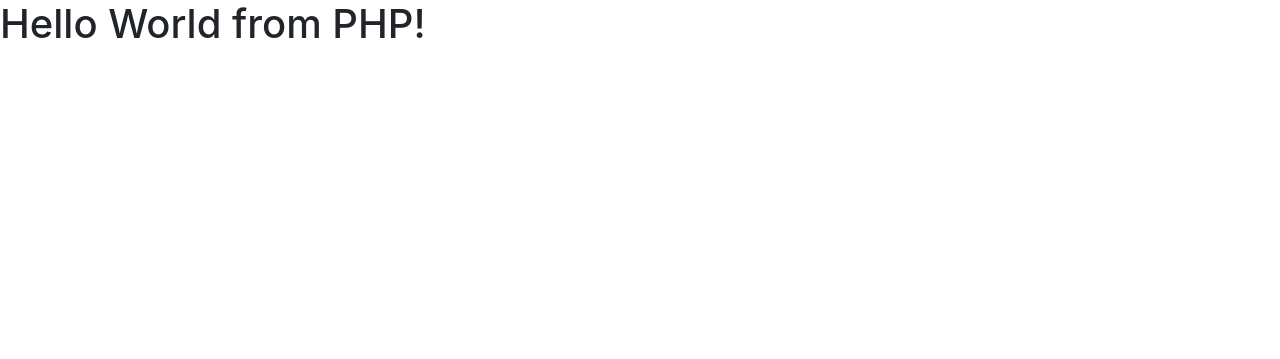
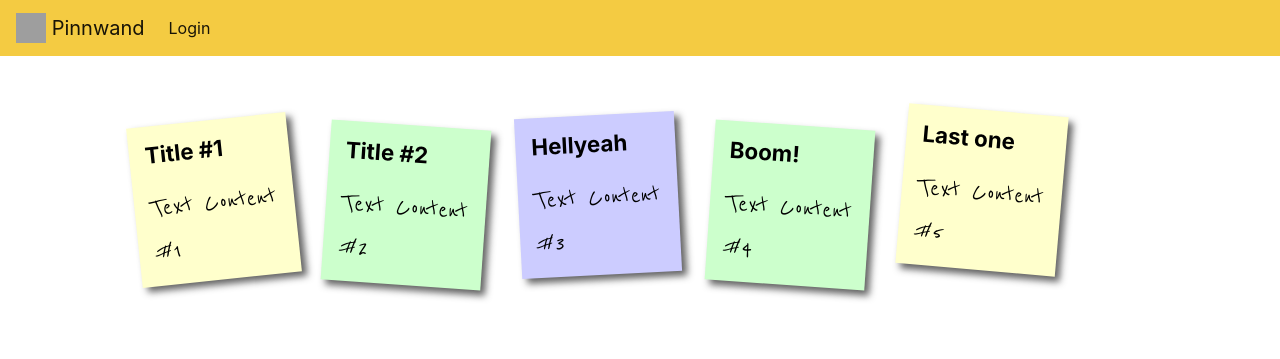
Before and after one commit to Actaos/Pinnwand, a PHP site: page / in a window 1280 px wide. Shown: the top 359 px of the page. Run offline with PHP 8.4, Linux system fonts and the light colour scheme; grey boxes are pictures that could not be loaded.

Commit message:
Sticky Notes Added
+ style.css
+/- in index.html the "noteSection" is available where you can add Notes with a <li>

```diff
--- a/index.php
+++ b/index.php
@@ -1,29 +1,105 @@
 <?php
 
-    function sayHello() {
+function sayHello()
+{
     return "Hello World from PHP!";
 }
+
 ?>
 
     <!doctype html>
     <html lang="en">
+
     <head>
         <!-- Required meta tags -->
         <meta charset="utf-8">
         <meta name="viewport" content="width=device-width, initial-scale=1, shrink-to-fit=no">
+        <link rel="stylesheet" href="style.css">
 
         <!-- Bootstrap CSS -->
-    <link rel="stylesheet" href="https://stackpath.bootstrapcdn.com/bootstrap/4.1.1/css/bootstrap.min.css" integrity="sha384-WskhaSGFgHYWDcbwN70/dfYBj47jz9qbsMId/iRN3ewGhXQFZCSftd1LZCfmhktB" crossorigin="anonymous">
+        <link rel="stylesheet" href="https://stackpath.bootstrapcdn.com/bootstrap/4.1.1/css/bootstrap.min.css" integrity="sha384-WskhaSGFgHYWDcbwN70/dfYBj47jz9qbsMId/iRN3ewGhXQFZCSftd1LZCfmhktB"
+            crossorigin="anonymous">
 
-    <title>Hello, world!</title>
+        <link href="http://fonts.googleapis.com/css?family=Reenie+Beanie:regular" rel="stylesheet" type="text/css">
+
+        <title>Pinnwand</title>
     </head>
+
     <body>
-    <h1><?= sayHello(); ?></h1>
+
+        <nav class="navbar navbar-expand-lg navbar-light" style="background-color: #f4cb42;">
+            <a class="navbar-brand" href="#">
+                <img src="https://cdn.icon-icons.com/icons2/877/PNG/512/inclinated-pinboard_icon-icons.com_68395.png" width="30" height="30"
+                    class="d-inline-block align-top" alt=""> Pinnwand
+            </a>
+            <button class="navbar-toggler" type="button" data-toggle="collapse" data-target="#navbarSupportedContent" aria-controls="navbarSupportedContent"
+                aria-expanded="false" aria-label="Toggle navigation">
+                <span class="navbar-toggler-icon"></span>
+            </button>
+
+            <div class="collapse navbar-collapse" id="navbarSupportedContent">
+                <ul class="navbar-nav my-auto">
+                    <li class="nav-item active">
+                        <a class="nav-link" href="./login.php">Login
+                            <span class="sr-only">(current)</span>
+                        </a>
+                    </li>
+                </ul>
+                <!--<form class="form-inline my-2 my-lg-0">
+            <input class="form-control mr-sm-2" type="search" placeholder="Search" aria-label="Search">
+            <button class="btn btn-outline-success my-2 my-sm-0" type="submit">Search</button>
+        </form>-->
+            </div>
+        </nav>
+
+        <div class="noteSection">
+            <div class="container">
+                <div class="row">
+                    <ul>
+                        <li>
+                            <a href="#">
+                                <h2>Title #1</h2>
+                                <p>Text Content #1</p>
+                            </a>
+                        </li>
+                        <li>
+                            <a href="#">
+                                <h2>Title #2</h2>
+                                <p>Text Content #2</p>
+                            </a>
+                        </li>
+                        <li>
+                            <a href="#">
+                                <h2>Hellyeah</h2>
+                                <p>Text Content #3</p>
+                            </a>
+                        </li>
+                        <li>
+                            <a href="#">
+                                <h2>Boom!</h2>
+                                <p>Text Content #4</p>
+                            </a>
+                        </li>
+                        <li>
+                            <a href="#">
+                                <h2>Last one</h2>
+                                <p>Text Content #5</p>
+                            </a>
+                        </li>
+
+                    </ul>
+                </div>
+            </div>
+        </div>
 
         <!-- Optional JavaScript -->
         <!-- jQuery first, then Popper.js, then Bootstrap JS -->
-    <script src="https://code.jquery.com/jquery-3.3.1.slim.min.js" integrity="sha384-q8i/X+965DzO0rT7abK41JStQIAqVgRVzpbzo5smXKp4YfRvH+8abtTE1Pi6jizo" crossorigin="anonymous"></script>
-    <script src="https://cdnjs.cloudflare.com/ajax/libs/popper.js/1.14.3/umd/popper.min.js" integrity="sha384-ZMP7rVo3mIykV+2+9J3UJ46jBk0WLaUAdn689aCwoqbBJiSnjAK/l8WvCWPIPm49" crossorigin="anonymous"></script>
-    <script src="https://stackpath.bootstrapcdn.com/bootstrap/4.1.1/js/bootstrap.min.js" integrity="sha384-smHYKdLADwkXOn1EmN1qk/HfnUcbVRZyYmZ4qpPea6sjB/pTJ0euyQp0Mk8ck+5T" crossorigin="anonymous"></script>
+        <script src="https://code.jquery.com/jquery-3.3.1.slim.min.js" integrity="sha384-q8i/X+965DzO0rT7abK41JStQIAqVgRVzpbzo5smXKp4YfRvH+8abtTE1Pi6jizo"
+            crossorigin="anonymous"></script>
+        <script src="https://cdnjs.cloudflare.com/ajax/libs/popper.js/1.14.3/umd/popper.min.js" integrity="sha384-ZMP7rVo3mIykV+2+9J3UJ46jBk0WLaUAdn689aCwoqbBJiSnjAK/l8WvCWPIPm49"
+            crossorigin="anonymous"></script>
+        <script src="https://stackpath.bootstrapcdn.com/bootstrap/4.1.1/js/bootstrap.min.js" integrity="sha384-smHYKdLADwkXOn1EmN1qk/HfnUcbVRZyYmZ4qpPea6sjB/pTJ0euyQp0Mk8ck+5T"
+            crossorigin="anonymous"></script>
     </body>
+
     </html>
--- /dev/null
+++ b/style.css
@@ -0,0 +1,101 @@
+* div.noteSection {
+    margin: 0;
+    padding: 0;
+}
+
+body div.noteSection> {
+    font-family: arial, sans-serif;
+    font-size: 100%;
+    margin: 3em;
+    background: #666;
+    color: #fff;
+}
+
+div.noteSection h2,
+p {
+    font-size: 100%;
+    font-weight: normal;
+}
+
+div.noteSection ul,
+li {
+    list-style: none;
+}
+
+div.noteSection ul {
+    overflow: hidden;
+    padding: 3em;
+}
+
+div.noteSection ul li a {
+    text-decoration: none;
+    color: #000;
+    background: #ffc;
+    display: block;
+    height: 10em;
+    width: 10em;
+    padding: 1em;
+    /* Firefox */
+    -moz-box-shadow: 5px 5px 7px rgba(33, 33, 33, 1);
+    /* Safari+Chrome */
+    -webkit-box-shadow: 5px 5px 7px rgba(33, 33, 33, .7);
+    /* Opera */
+    box-shadow: 5px 5px 7px rgba(33, 33, 33, .7);
+    -webkit-transform: rotate(-6deg);
+    -o-transform: rotate(-6deg);
+    -moz-transform: rotate(-6deg);
+}
+
+div.noteSection ul li:nth-child(even) a {
+    -o-transform: rotate(4deg);
+    -webkit-transform: rotate(4deg);
+    -moz-transform: rotate(4deg);
+    position: relative;
+    top: 5px;
+    background: #cfc;
+}
+
+div.noteSection ul li:nth-child(3n) a {
+    -o-transform: rotate(-3deg);
+    -webkit-transform: rotate(-3deg);
+    -moz-transform: rotate(-3deg);
+    position: relative;
+    top: -5px;
+    background: #ccf;
+}
+
+div.noteSection ul li:nth-child(5n) a {
+    -o-transform: rotate(5deg);
+    -webkit-transform: rotate(5deg);
+    -moz-transform: rotate(5deg);
+    position: relative;
+    top: -10px;
+}
+
+div.noteSection ul li {
+    margin: 1em;
+    float: left;
+}
+
+div.noteSection ul li h2 {
+    font-size: 140%;
+    font-weight: bold;
+    padding-bottom: 10px;
+}
+
+div.noteSection ul li p {
+    font-family: "Reenie Beanie", arial, sans-serif;
+    font-size: 180%;
+}
+
+div.noteSection ul li a:hover,
+ul li a:focus {
+    -moz-box-shadow: 10px 10px 7px rgba(0, 0, 0, .7);
+    -webkit-box-shadow: 10px 10px 7px rgba(0, 0, 0, .7);
+    box-shadow: 10px 10px 7px rgba(0, 0, 0, .7);
+    -webkit-transform: scale(1.25);
+    -moz-transform: scale(1.25);
+    -o-transform: scale(1.25);
+    position: relative;
+    z-index: 5;
+}
```
Lines whose indentation alone changed are shown as unchanged.
